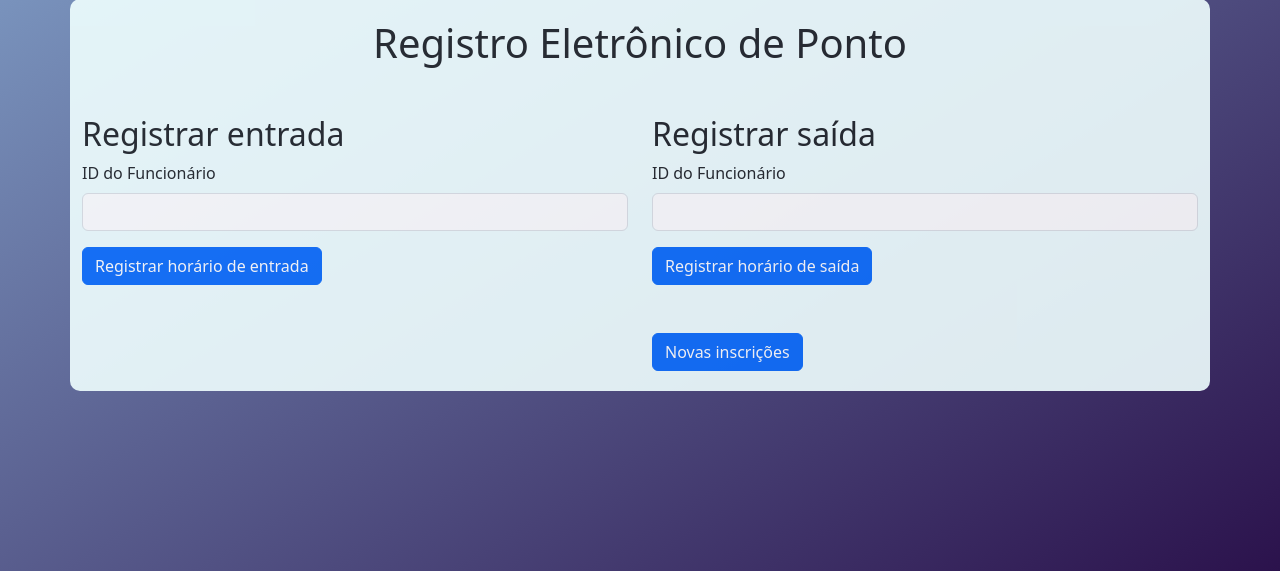
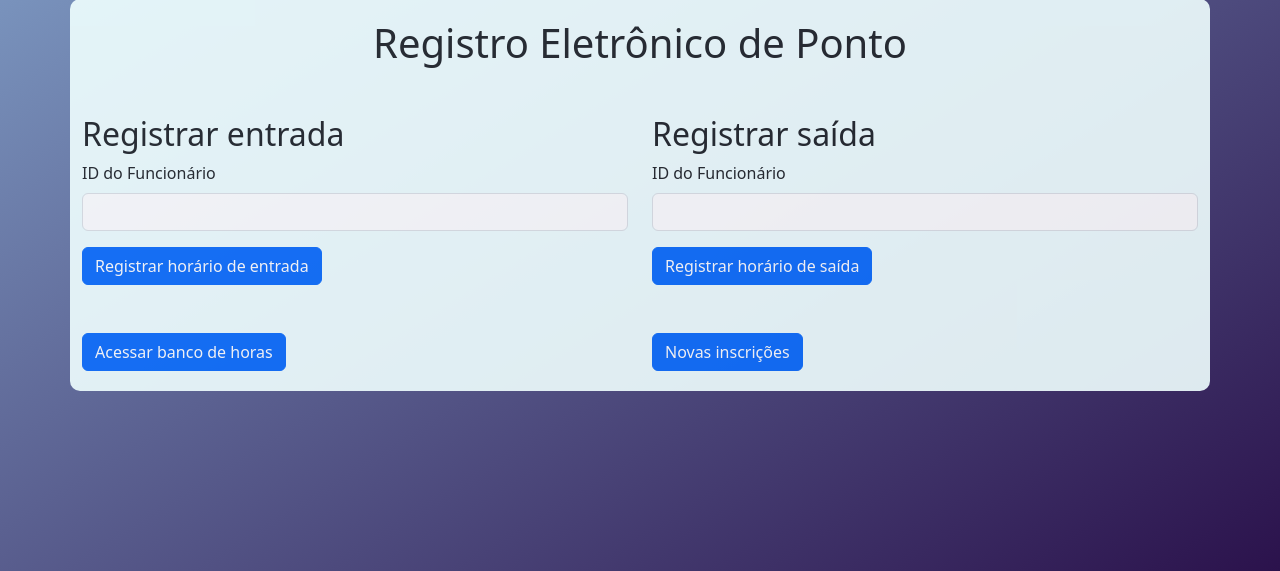
Before and after one commit to Wilwalker27/relogio_ponto, a PHP site: page / in a window 1280 px wide. Shown: the part 229-800 px from the top of the page. Run offline with PHP 8.4, Linux system fonts and the light colour scheme.

Commit message:
alteração e pequenas correções

```diff
--- a/App/Database/Connection.php
+++ b/App/Database/Connection.php
@@ -3,7 +3,7 @@ class Connection
 {
     private $DSN = 'mysql:host=localhost;dbname=time_clock'; // nome da database do mysql 'time_clock'
     private string $user = 'root'; // nome de usário para acesso ao banco de dados
-    private string $password = 'root'; // senha de usário para acesso ao banco de dados
+    private string $password = ''; // senha de usário para acesso ao banco de dados
 
     public function connect(){
         try {
--- a/index.php
+++ b/index.php
@@ -29,6 +29,9 @@
                     </div>
                     <button type="submit" class="btn btn-primary">Registrar horário de entrada</button>
                 </form>
+                <div class="mt-5">
+                    <a href="horarioTrabalhado.php" class="btn btn-primary">Acessar banco de horas</a>
+                </div>
 
                 <?php
                     if (isset($_POST['id_funcionario_entrada'])) {
@@ -55,6 +58,7 @@
                 <div class="mt-5">
                     <a href="criarFuncionario.php" class="btn btn-primary">Novas inscrições</a>
                 </div>
+
                 <?php
                     if (isset($_POST['id_funcionario_saida'])) {
                         $funcionario = new FuncionarioModel();
@@ -66,7 +70,9 @@
                 <?php
                     }
                 ?>
+
             </div>
+
         </div>
     </div>
 
```
